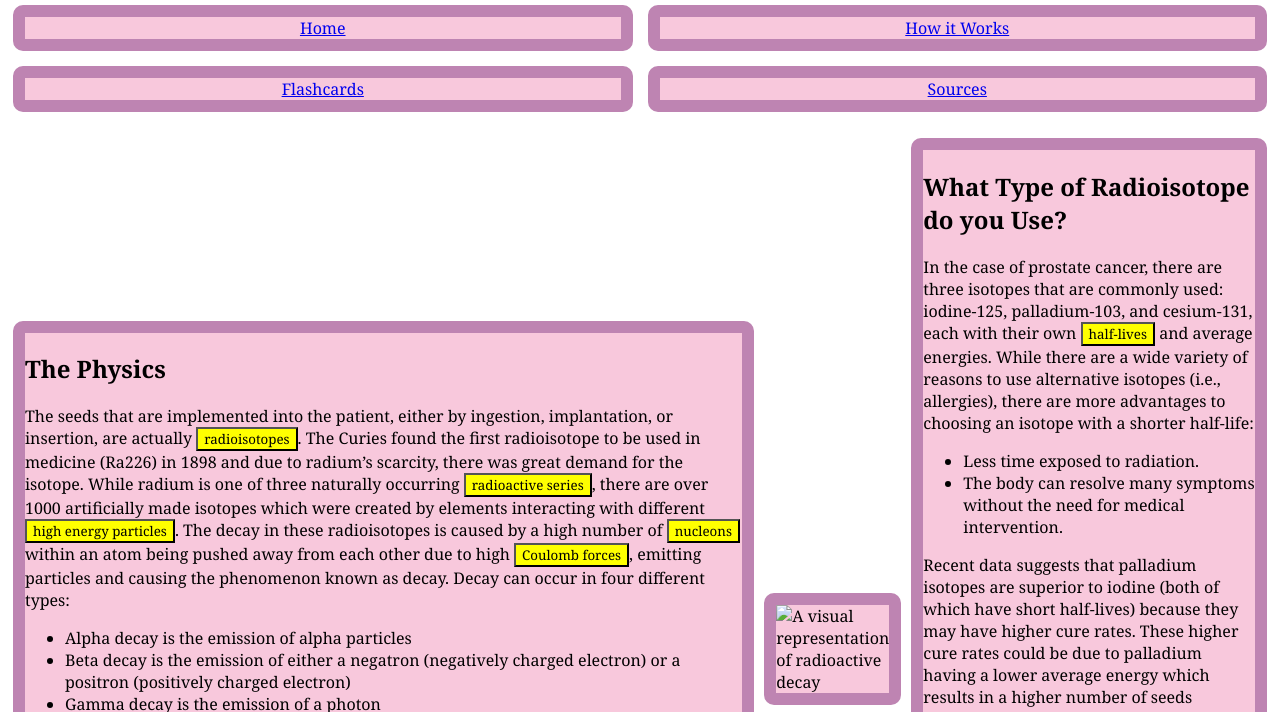
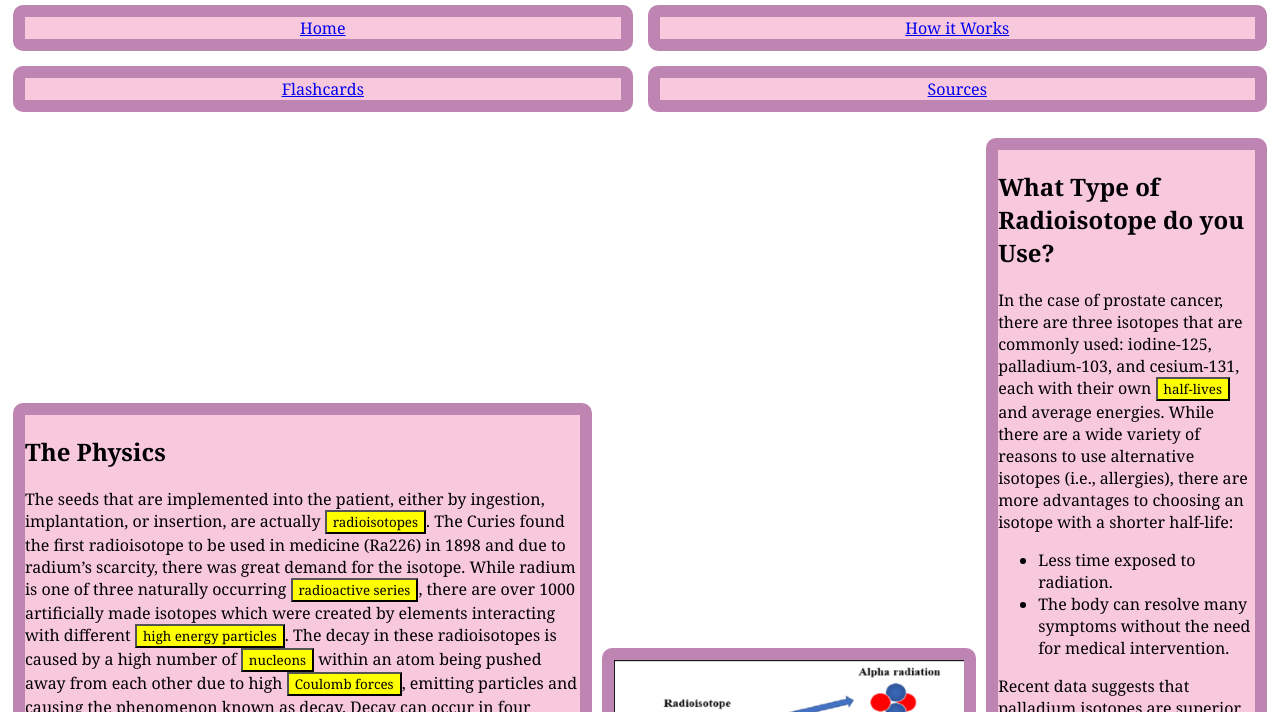
Before and after one commit to andersoo2003/CSC240-Final-Project, a plain HTML site: page Info_Page.html in a window 1280 px wide. Shown: the part 235-947 px from the top of the page. Drawn offline with Linux system fonts and the light colour scheme.

Commit message:
Update Info_Page.html

```diff
--- a/Info_Page.html
+++ b/Info_Page.html
@@ -71,7 +71,7 @@
         </div>
       </div>
       <p class = "Element">
-        <img class = "Image" src = "/Images/Radioactive Decay.png" alt = "A visual representation of radioactive decay" width = 350>
+        <img class = "Image" src = "Images/Radioactive_Decay.png" alt = "A visual representation of radioactive decay" width = 350>
       </p>
       <div class = "Element">
         <h2>
```
